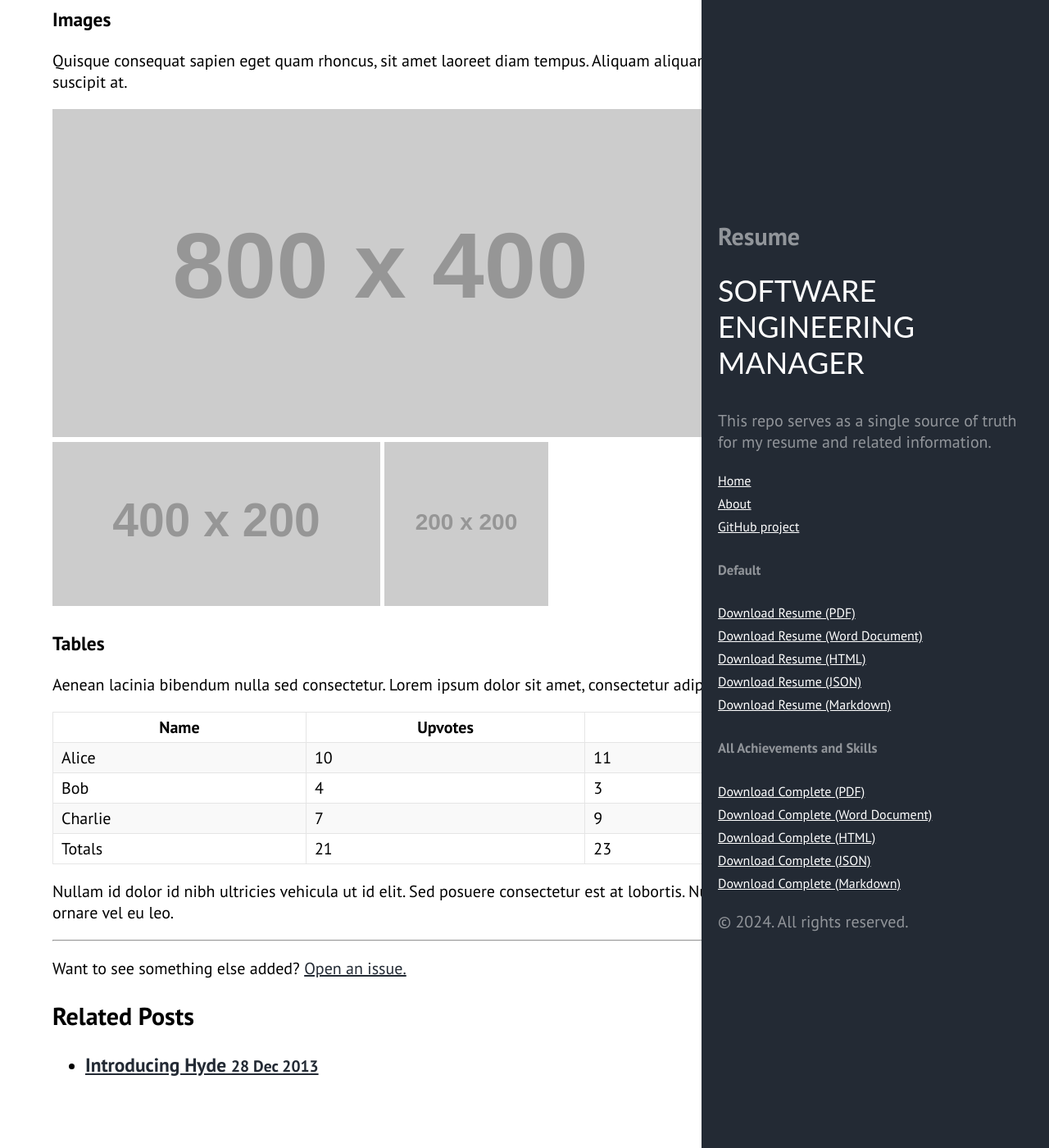
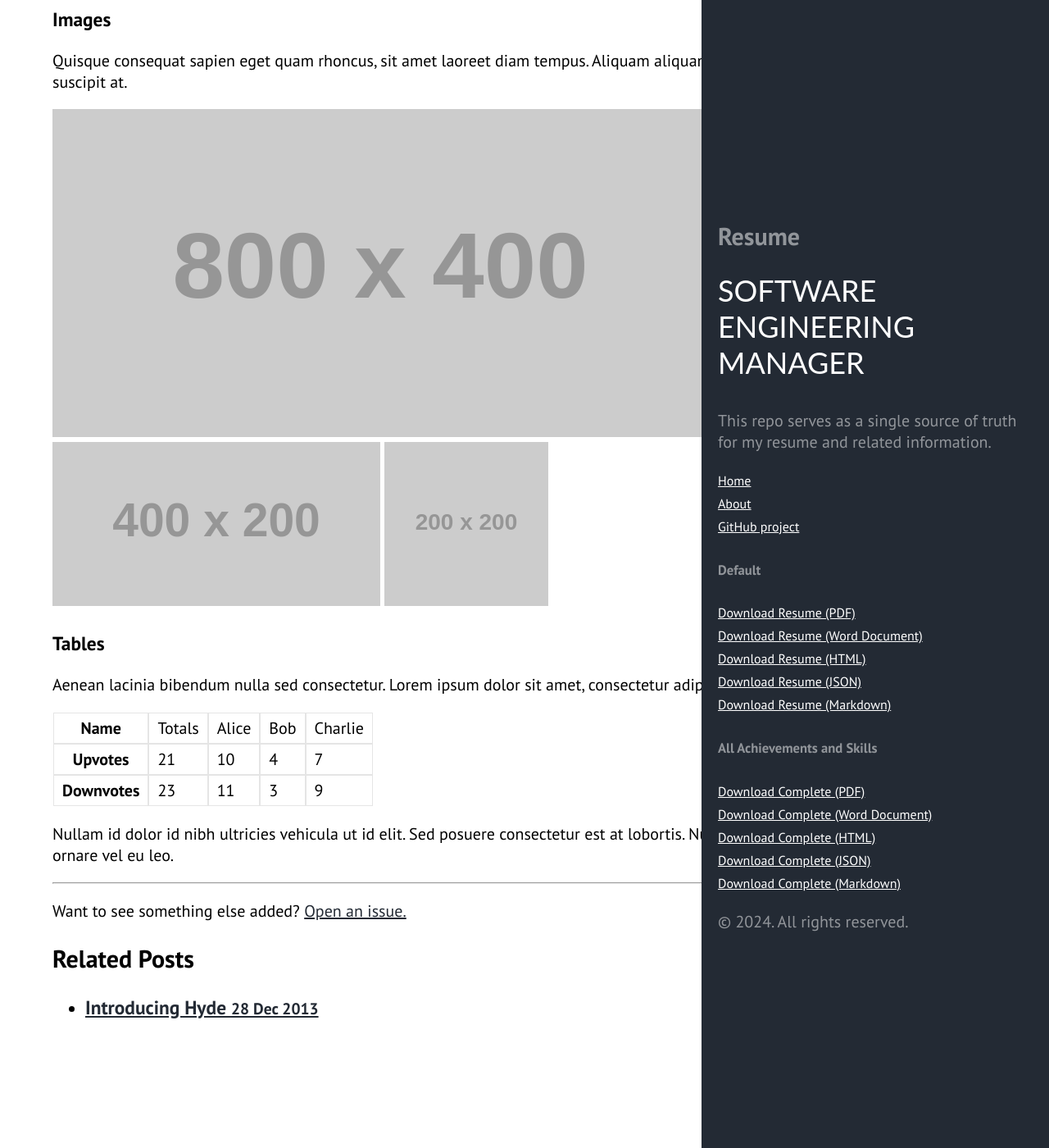
Before and after one commit to abarrows/resume, a Jekyll site: the page built from _posts/2012-02-07-example-content.md, in a window 1280 px wide and 1400 px high, scrolled down 2104 px. Shown: the whole window at 82% size. Built offline with Jekyll 4.4.1, drawn with Linux system fonts in a browser that asks for light colours.

```diff
--- a/public/css/hyde.css
+++ b/public/css/hyde.css
@@ -30,7 +30,7 @@
  */
 
 html {
-  font-family: 'PT Sans', Helvetica, Arial, sans-serif;
+  font-family: "PT Sans", Helvetica, Arial, sans-serif;
 }
 @media (min-width: 48em) {
   html {
@@ -149,18 +149,19 @@
 /* Tables */
 table {
   margin-bottom: 1rem;
-  width: 100%;
-  border: 1px solid #e5e5e5;
+  display: flex;
+  flex-wrap: wrap;
+  border: 1px solid transparent;
   border-collapse: collapse;
+}
+tbody {
+  display: flex;
 }
 td,
 th {
+  display: block;
   padding: 0.25rem 0.5rem;
   border: 1px solid #e5e5e5;
-}
-tbody tr:nth-child(odd) td,
-tbody tr:nth-child(odd) th {
-  background-color: #f9f9f9;
 }
 
 /*
```
